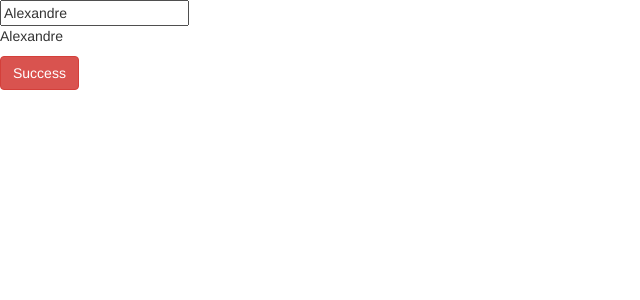
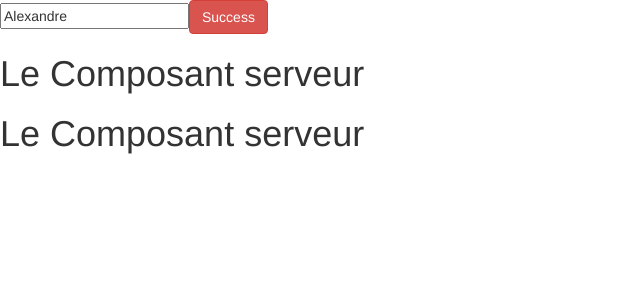
Before and after one commit to AlexandreDestoky/angular-learning, an Angular app: page / in a window 1280 px wide. Shown: the top 300 px of the page, without its empty margins (0-640 px from the left). Built offline with nearby package versions, Linux system fonts and the light colour scheme.

Commit message:
Composant avec CLI
Création de composant avec et sans commande CLI

```diff
--- a/src/app/app.component.html
+++ b/src/app/app.component.html
@@ -1,3 +1,5 @@
 <input type="text" [(ngModel)]="name">
-<p>{{name}}</p>
 <button type="button" class="btn btn-danger">Success</button>
+
+<app-server></app-server>
+<app-server></app-server>
--- a/src/app/app.module.ts
+++ b/src/app/app.module.ts
@@ -3,10 +3,14 @@ import { BrowserModule } from '@angular/platform-browser';
 import { FormsModule } from '@angular/forms';
 
 import { AppComponent } from './app.component';
+import { ServerComponent } from './server/server.component';
+import { ServersComponent } from './servers/servers.component';
 
 @NgModule({
   declarations: [
-    AppComponent
+    AppComponent,
+    ServerComponent,
+    ServersComponent
   ],
   imports: [
     BrowserModule,
--- /dev/null
+++ b/src/app/server/server.component.html
@@ -0,0 +1 @@
+<h1>Le Composant serveur</h1>
--- /dev/null
+++ b/src/app/server/server.component.ts
@@ -0,0 +1,12 @@
+import { Component, OnInit } from '@angular/core';
+
+@Component({
+  selector: 'app-server',
+  templateUrl: './server.component.html'
+})
+
+export class ServerComponent implements OnInit {
+  constructor() { }
+
+  ngOnInit() { }
+}
--- /dev/null
+++ b/src/app/servers/servers.component.html
@@ -0,0 +1 @@
+<p>servers works!</p>
--- /dev/null
+++ b/src/app/servers/servers.component.ts
@@ -0,0 +1,15 @@
+import { Component, OnInit } from '@angular/core';
+
+@Component({
+  selector: 'app-servers',
+  templateUrl: './servers.component.html',
+  styleUrls: ['./servers.component.css']
+})
+export class ServersComponent implements OnInit {
+
+  constructor() { }
+
+  ngOnInit(): void {
+  }
+
+}
```
Also changed, not shown: src/app/app.component.ts (line endings or trailing spaces), src/app/servers/servers.component.css (added), 1 other file (tests, documents, lock files or other folders).
